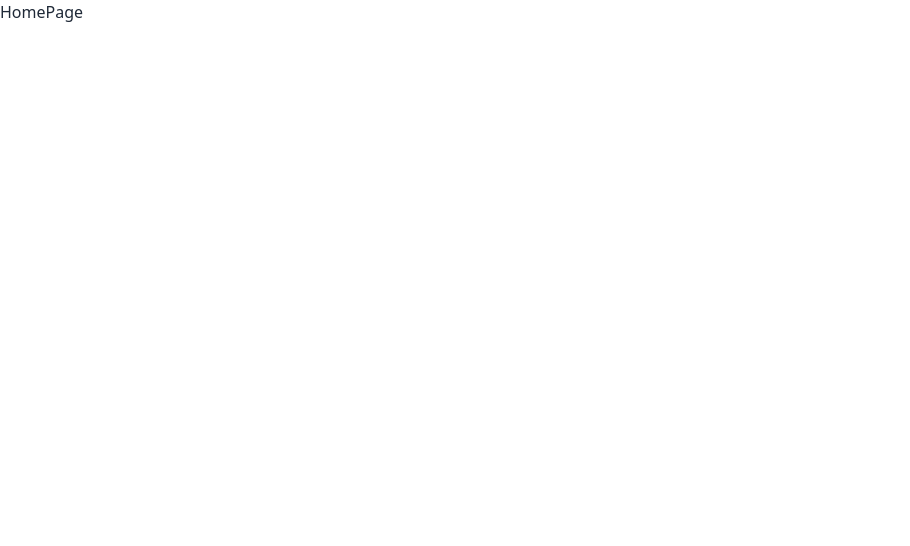
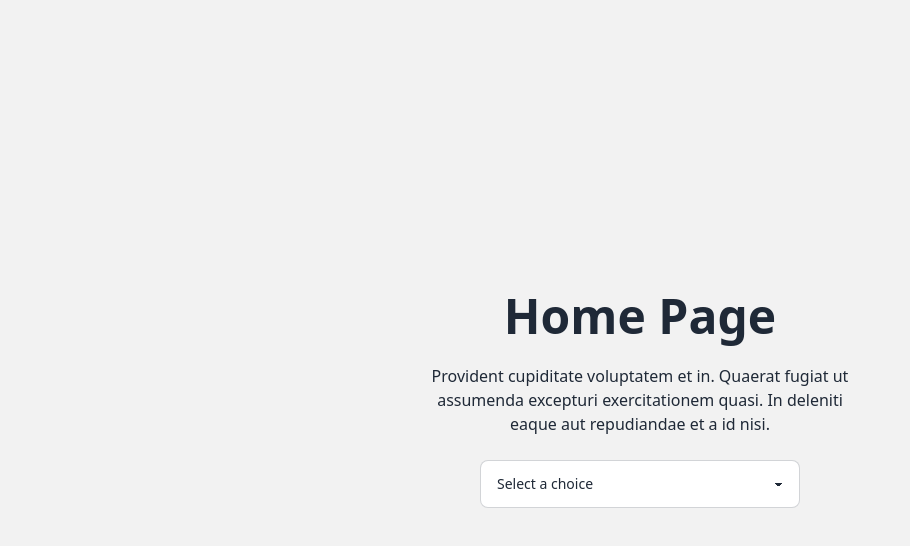
Before and after one commit to vishesh-baj/tripstore-assignment, a React (Vite) app: page / in a window 1280 px wide. Shown: the top 546 px of the page, without its empty margins (0-910 px from the left). Built offline with nearby package versions, Linux system fonts and the light colour scheme.

Commit message:
added redux

```diff
--- a/package.json
+++ b/package.json
@@ -10,6 +10,7 @@
     "preview": "vite preview"
   },
   "dependencies": {
+    "@reduxjs/toolkit": "^2.2.0",
     "autoprefixer": "^10.4.17",
     "axios": "^1.6.7",
     "daisyui": "^4.7.2",
@@ -17,7 +18,9 @@
     "postcss": "^8.4.35",
     "react": "^18.2.0",
     "react-dom": "^18.2.0",
+    "react-hook-form": "^7.50.1",
     "react-query": "^3.39.3",
+    "react-redux": "^9.1.0",
     "react-router-dom": "^6.22.0",
     "tailwindcss": "^3.4.1"
   },
--- a/src/App.jsx
+++ b/src/App.jsx
@@ -4,10 +4,8 @@ const App = () => {
   return (
     <div>
       <Routes>
-        {ROUTES.map((route) => {
-          return (
-            <Route key={route.key} path={route.path} element={route.Element} />
-          );
+        {ROUTES.map(({ key, path, Element }) => {
+          return <Route key={key} path={path} element={Element} />;
         })}
       </Routes>
     </div>
--- /dev/null
+++ b/src/features/choice.js
@@ -0,0 +1,19 @@
+import { createSlice } from "@reduxjs/toolkit";
+
+const initialState = {
+  value: "",
+};
+
+export const choiceSlice = createSlice({
+  name: "choice",
+  initialState,
+  reducers: {
+    setChoice: (state, action) => {
+      state.value = action.payload;
+    },
+  },
+});
+
+export const { setChoice } = choiceSlice.actions;
+
+export default choiceSlice.reducer;
--- a/src/main.jsx
+++ b/src/main.jsx
@@ -1,9 +1,19 @@
 import ReactDOM from "react-dom/client";
 import App from "./App.jsx";
+import { QueryClientProvider, QueryClient } from "react-query";
+import { ReactQueryDevtools } from "react-query/devtools";
 import "./index.css";
 import { BrowserRouter } from "react-router-dom";
+import { store } from "./store";
+import { Provider } from "react-redux";
+const queryClient = new QueryClient();
 ReactDOM.createRoot(document.getElementById("root")).render(
   <BrowserRouter>
-    <App />
+    <QueryClientProvider client={queryClient}>
+      <Provider store={store}>
+        <App />
+      </Provider>
+      <ReactQueryDevtools />
+    </QueryClientProvider>
   </BrowserRouter>
 );
--- a/src/pages/HomePage.jsx
+++ b/src/pages/HomePage.jsx
@@ -1,5 +1,45 @@
+import { useDispatch } from "react-redux";
+import { setChoice } from "../features/choice";
 const HomePage = () => {
-  return <div>HomePage</div>;
+  const dispatch = useDispatch();
+
+  const handleChoiceChange = (value) => {
+    dispatch(setChoice(value));
+    console.log(value);
+  };
+
+  return (
+    <div className="hero min-h-screen bg-base-200">
+      <div className="hero-content text-center">
+        <div className="max-w-md">
+          <h1 className="text-5xl font-bold">Home Page</h1>
+          <p className="py-6">
+            Provident cupiditate voluptatem et in. Quaerat fugiat ut assumenda
+            excepturi exercitationem quasi. In deleniti eaque aut repudiandae et
+            a id nisi.
+          </p>
+          <select
+            onChange={(e) => handleChoiceChange(e.target.value)}
+            className="select select-bordered w-full max-w-xs"
+          >
+            <option disabled selected>
+              Select a choice
+            </option>
+            <option>Bakery</option>
+            <option>Bar</option>
+            <option>Cafe</option>
+            <option>Fast food restaurant</option>
+            <option>Icecream Shop</option>
+            <option>Chinese Restaurant</option>
+            <option>Pizza Place</option>
+            <option>Sushi Restaurant</option>
+            <option>Thai Restaurant</option>
+            <option>Vegetarian Restaurant</option>
+          </select>
+        </div>
+      </div>
+    </div>
+  );
 };
 
 export default HomePage;
--- /dev/null
+++ b/src/store.js
@@ -0,0 +1,7 @@
+import { configureStore } from "@reduxjs/toolkit";
+import choiceReducer from "./features/choice";
+export const store = configureStore({
+  reducer: {
+    choice: choiceReducer,
+  },
+});
```
Also changed, not shown: 1 other file (tests, documents, lock files or other folders).
